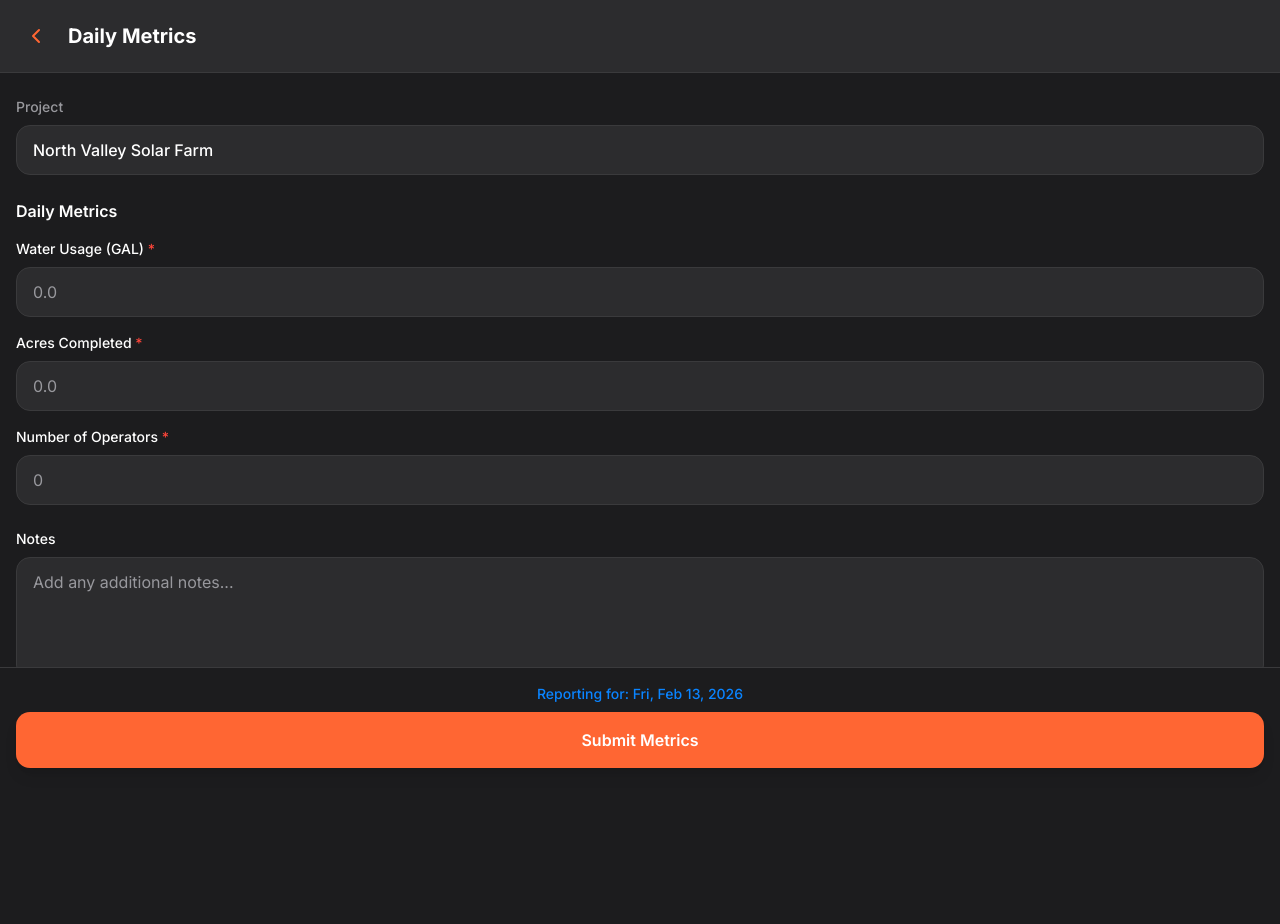
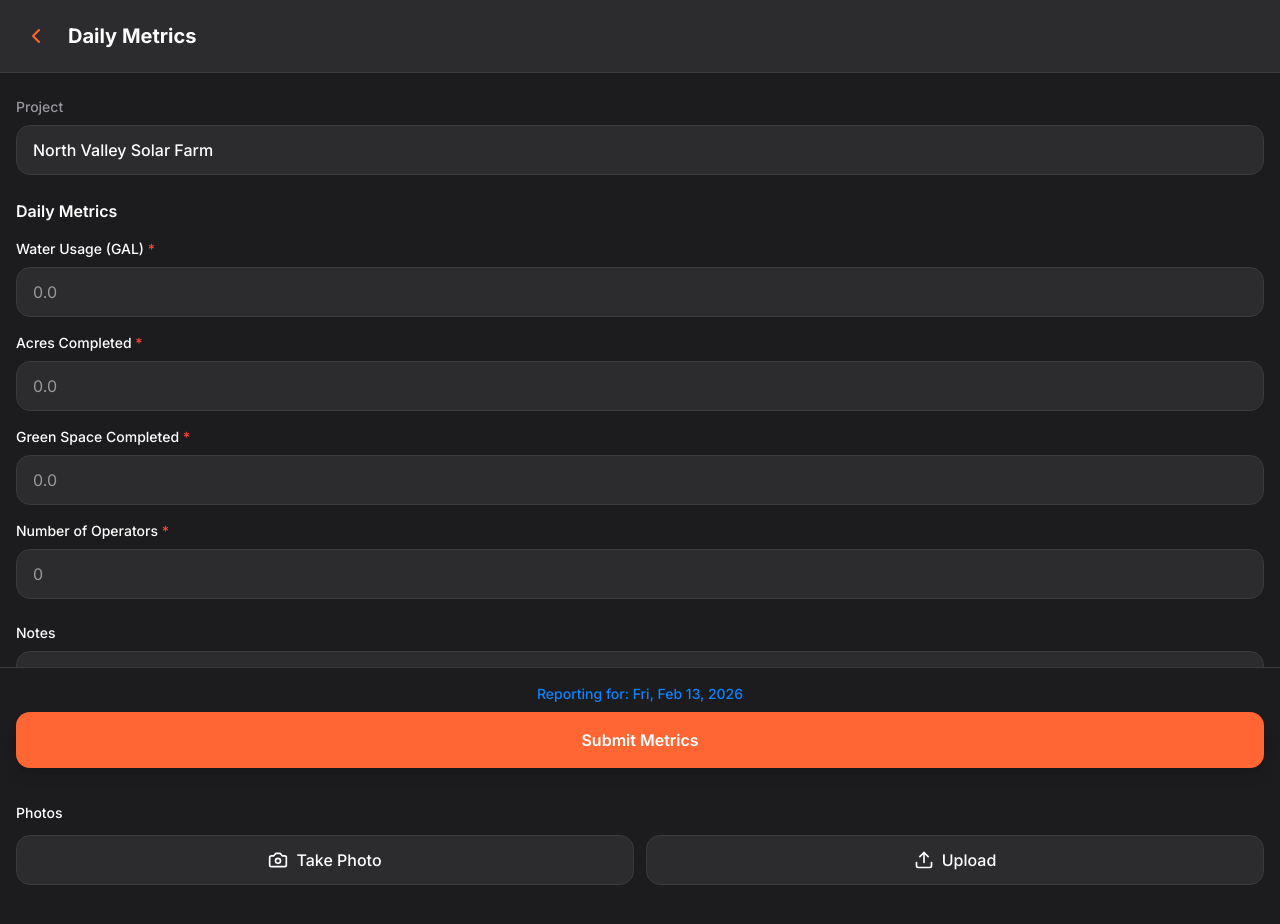
Before and after one commit to shashanka2a/FieldWorker-App, a Next.js app: page /submit/metrics in a window 1280 px wide. Shown: the top 924 px of the page. Built offline with nearby package versions, Linux system fonts and the light colour scheme.

Commit message:
feat: Add green space completed metric to daily reports, input form, and preview.

```diff
--- a/src/components/DailyMetrics.tsx
+++ b/src/components/DailyMetrics.tsx
@@ -20,6 +20,7 @@ export function DailyMetrics() {
   // Form fields
   const [waterUsage, setWaterUsage] = useState('');
   const [acresCompleted, setAcresCompleted] = useState('');
+  const [greenSpaceCompleted, setGreenSpaceCompleted] = useState('');
   const [numberOfOperators, setNumberOfOperators] = useState('');
   const [notes, setNotes] = useState('');
 
@@ -56,6 +57,7 @@ export function DailyMetrics() {
       timestamp: new Date().toISOString(),
       waterUsage,
       acresCompleted,
+      greenSpaceCompleted,
       numberOfOperators,
       notes,
       photos,
@@ -146,6 +148,22 @@ export function DailyMetrics() {
               step="0.1"
               value={acresCompleted}
               onChange={(e) => setAcresCompleted(e.target.value)}
+              placeholder="0.0"
+              required
+              className="w-full bg-[#2C2C2E] text-white placeholder-[#98989D] px-4 py-3 rounded-xl outline-none border border-[#3A3A3C] focus:ring-2 focus:ring-[#FF6633]"
+            />
+          </div>
+
+          <div className="mb-4">
+            <label htmlFor="greenSpaceCompleted" className="block text-white text-sm font-medium mb-2">
+              Green Space Completed <span className="text-[#FF453A]">*</span>
+            </label>
+            <input
+              id="greenSpaceCompleted"
+              type="number"
+              step="0.1"
+              value={greenSpaceCompleted}
+              onChange={(e) => setGreenSpaceCompleted(e.target.value)}
               placeholder="0.0"
               required
               className="w-full bg-[#2C2C2E] text-white placeholder-[#98989D] px-4 py-3 rounded-xl outline-none border border-[#3A3A3C] focus:ring-2 focus:ring-[#FF6633]"
--- a/src/components/ReportPreview.tsx
+++ b/src/components/ReportPreview.tsx
@@ -192,6 +192,10 @@ export function ReportPreview({
                 <div className="flex justify-between border-b border-[#f5f5f5] pb-1">
                   <strong>Acres Completed</strong>
                   <span>{latestMetrics.acresCompleted ?? "—"}</span>
+                </div>
+                <div className="flex justify-between border-b border-[#f5f5f5] pb-1">
+                  <strong>Green Space Completed</strong>
+                  <span>{latestMetrics.greenSpaceCompleted ?? "—"}</span>
                 </div>
                 <div className="flex justify-between">
                   <strong>Number of Operators</strong>
--- a/src/lib/dailyReportStorage.ts
+++ b/src/lib/dailyReportStorage.ts
@@ -57,6 +57,7 @@ export interface MetricsEntry {
   timestamp: string;
   waterUsage?: string;
   acresCompleted?: string;
+  greenSpaceCompleted?: string;
   numberOfOperators?: string;
   notes?: string;
   photos?: string[];
```
